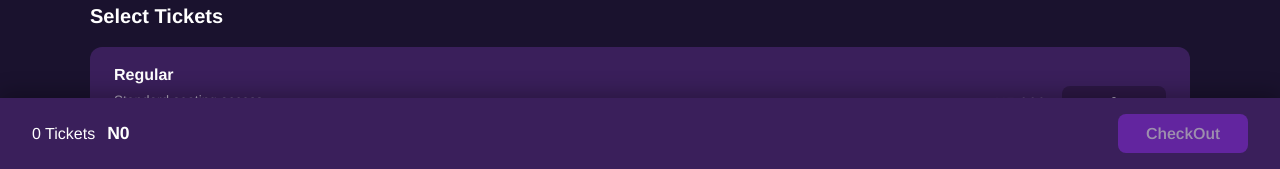
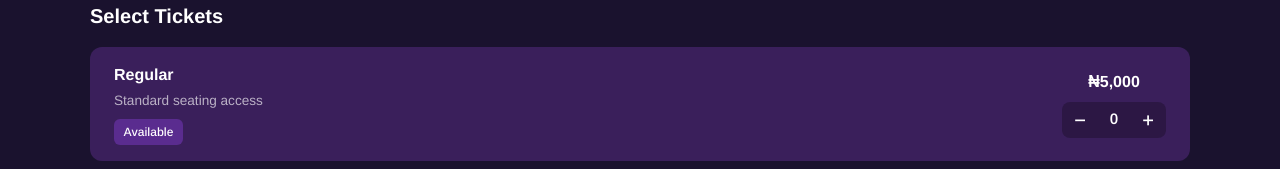
Before and after one commit to Afresh-Revolution/Ticketing, a React (Vite) app: page /event/1 in a window 1280 px wide. Shown: the part 631-800 px from the top of the page. Built offline with nearby package versions, Linux system fonts and the light colour scheme.

Commit message:
get ticket page

```diff
--- a/src/components/EventDetailPage.css
+++ b/src/components/EventDetailPage.css
@@ -6,7 +6,6 @@
   background: #1a122e;
   color: #fff;
   font-family: "Arimo", sans-serif;
-  padding-bottom: 80px;
 }
 
 .event-detail-header {
@@ -293,14 +292,16 @@
 
 .event-detail-ticket-right {
   display: flex;
+  flex-direction: column;
   align-items: center;
-  gap: 1rem;
+  gap: 0.5rem;
 }
 
 .event-detail-ticket-price {
   font-size: 1rem;
   font-weight: 700;
   color: #fff;
+  white-space: nowrap;
 }
 
 .event-detail-qty-controls {
@@ -337,18 +338,15 @@
   font-size: 0.95rem;
 }
 
-/* Checkout bar */
+/* Checkout bar – directly below ticket list */
 .event-detail-checkout-bar {
-  position: fixed;
-  bottom: 0;
-  left: 0;
-  right: 0;
+  margin-top: 0.75rem;
   background: #3a1f5b;
-  padding: 1rem 2rem;
+  border-radius: 12px;
+  padding: 1rem 1.5rem;
   display: flex;
   align-items: center;
   justify-content: space-between;
-  box-shadow: 0 -4px 20px rgba(0, 0, 0, 0.3);
 }
 
 .event-detail-checkout-summary {
--- a/src/components/EventDetailPage.tsx
+++ b/src/components/EventDetailPage.tsx
@@ -160,7 +160,7 @@ const EventDetailPage = () => {
                   </div>
                   <div className="event-detail-ticket-right">
                     <span className="event-detail-ticket-price">
-                      N{ticket.price.toLocaleString()}
+                      ₦{ticket.price.toLocaleString()}
                     </span>
                     <div className="event-detail-qty-controls">
                       <button
@@ -189,7 +189,6 @@ const EventDetailPage = () => {
             })}
           </div>
         </section>
-      </main>
 
         <div className="event-detail-checkout-bar">
           <div className="event-detail-checkout-summary">
@@ -197,7 +196,7 @@ const EventDetailPage = () => {
               {totalQty} Ticket{totalQty !== 1 ? "s" : ""}
             </span>
             <span className="event-detail-checkout-total">
-            N{totalPrice.toLocaleString()}
+              ₦{totalPrice.toLocaleString()}
             </span>
           </div>
           <button
@@ -208,6 +207,7 @@ const EventDetailPage = () => {
             CheckOut
           </button>
         </div>
+      </main>
     </div>
   );
 };
```
Lines whose indentation alone changed are shown as unchanged.
